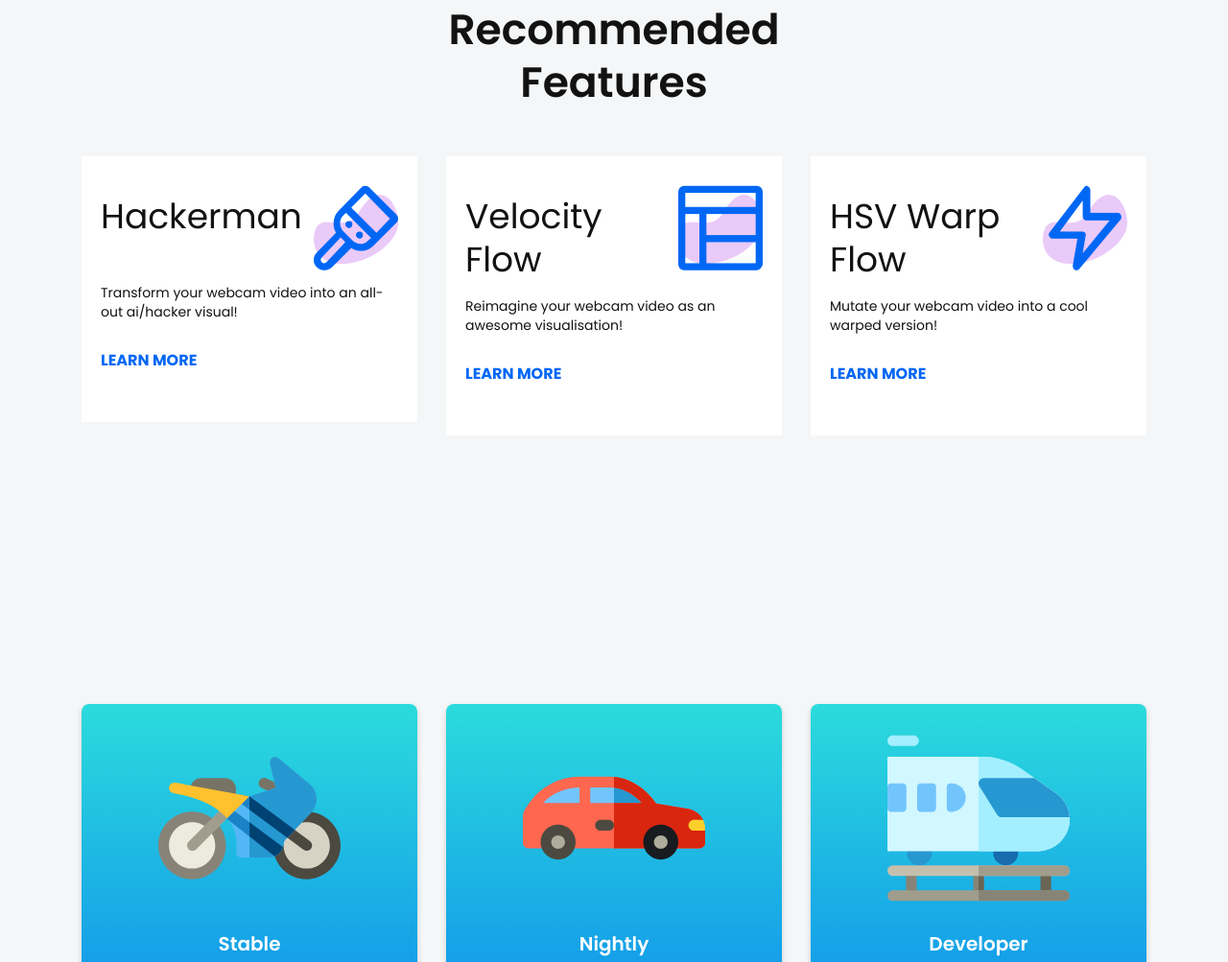
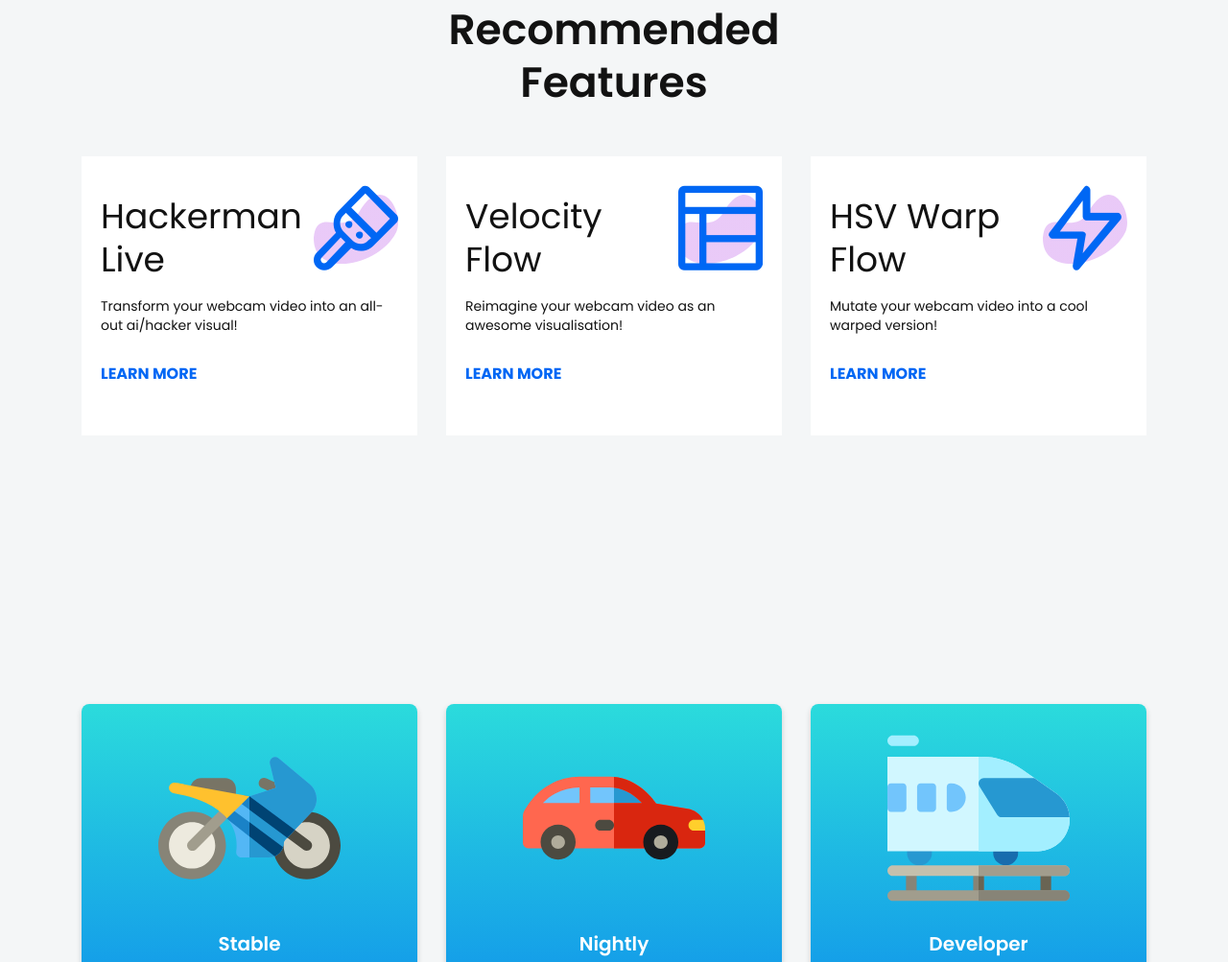
Before and after one commit to meeplabsdev/ai-filters, a plain HTML site: page index.html in a window 1280 px wide. Shown: the part 775-1778 px from the top of the page at 96% size. Drawn offline with Linux system fonts and the light colour scheme.

Commit message:
Update index.html

```diff
--- a/index.html
+++ b/index.html
@@ -202,7 +202,7 @@
                 <div class="col-lg-4 col-md-7 col-sm-9">
                     <div class="single-features mt-40">
                         <div class="features-title-icon d-flex justify-content-between">
-                            <h4 class="features-title"><a href="#">Hackerman</a></h4>
+                            <h4 class="features-title"><a href="#">Hackerman Live</a></h4>
                             <div class="features-icon">
                                 <i class="lni lni-brush"></i>
                                 <img class="shape" src="assets/images/f-shape-1.svg" alt="Shape">
```
